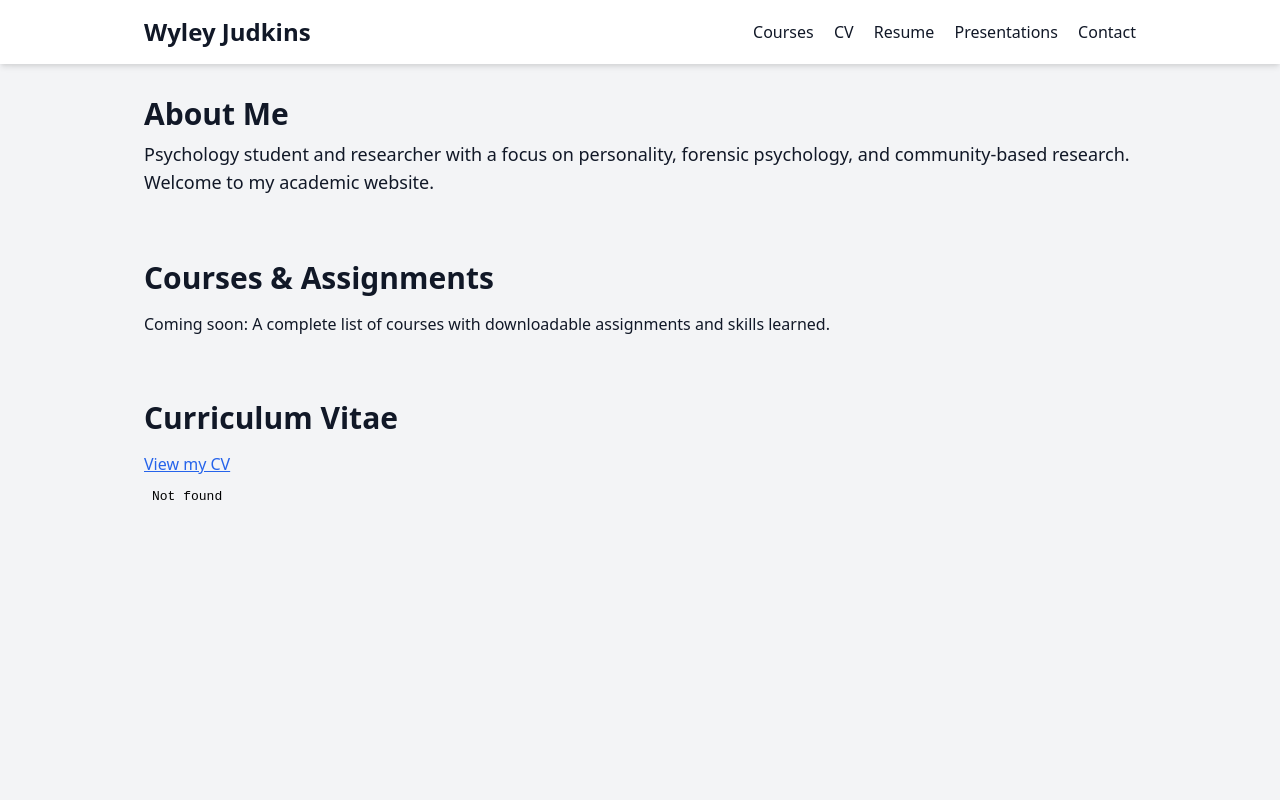
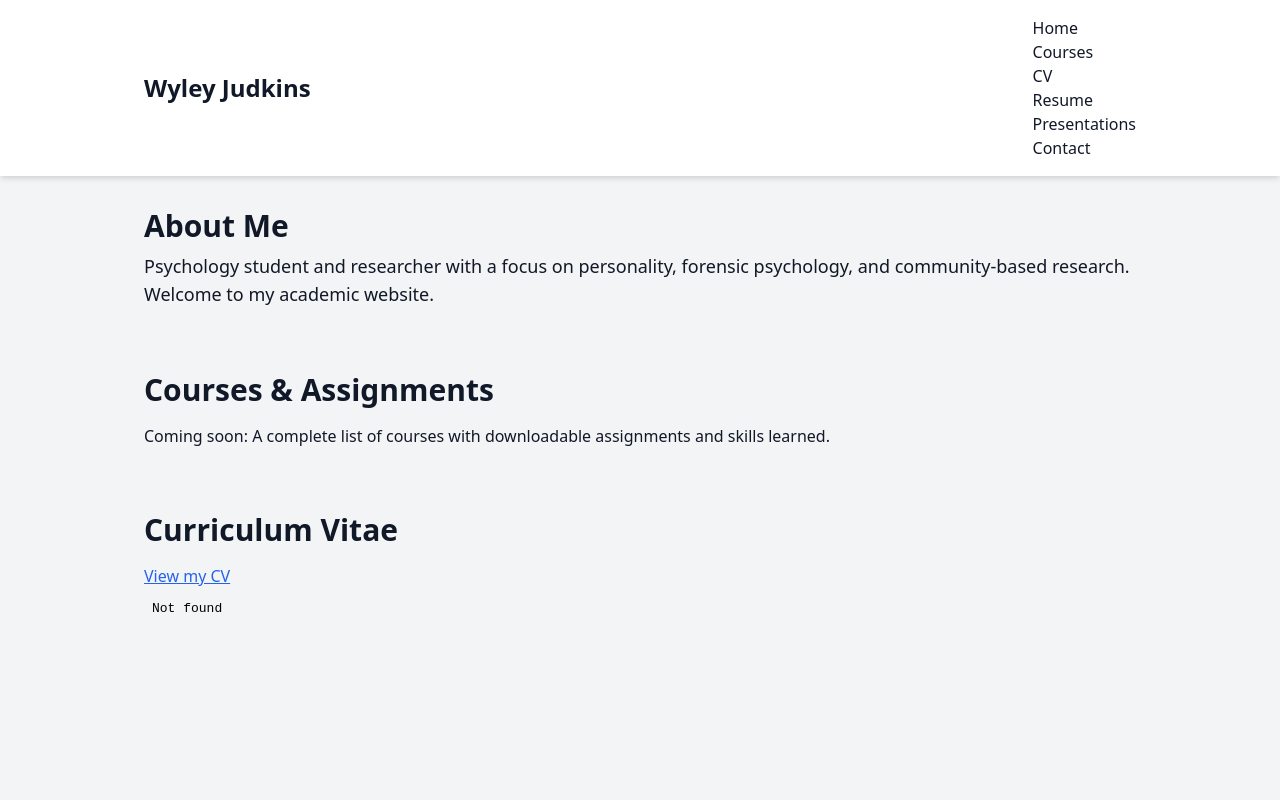
Before and after one commit to WyleyJudkins/Academic, a plain HTML site: page index.html in a window 1280 px wide. Shown: the top 800 px of the page. Drawn offline with nearby package versions, Linux system fonts and the light colour scheme.

Commit message:
Update index.html

```diff
--- a/index.html
+++ b/index.html
@@ -11,13 +11,16 @@
   <header class="bg-white shadow-md sticky top-0 z-50">
     <div class="max-w-5xl mx-auto px-4 py-4 flex justify-between items-center">
       <h1 class="text-2xl font-bold">Wyley Judkins</h1>
-      <nav class="space-x-4">
-        <a href="#courses" class="hover:text-blue-600">Courses</a>
-        <a href="#cv" class="hover:text-blue-600">CV</a>
-        <a href="#resume" class="hover:text-blue-600">Resume</a>
-        <a href="#presentations" class="hover:text-blue-600">Presentations</a>
-        <a href="#contact" class="hover:text-blue-600">Contact</a>
-      </nav>
+        <nav>
+          <ul>
+            <li><a href="index.html">Home</a></li>
+            <li><a href="courses.html">Courses</a></li>
+            <li><a href="cv.html">CV</a></li>
+            <li><a href="resume.html">Resume</a></li>
+            <li><a href="presentations.html">Presentations</a></li>
+            <li><a href="contact.html">Contact</a></li>
+          </ul>
+        </nav>
     </div>
   </header>
 
```
